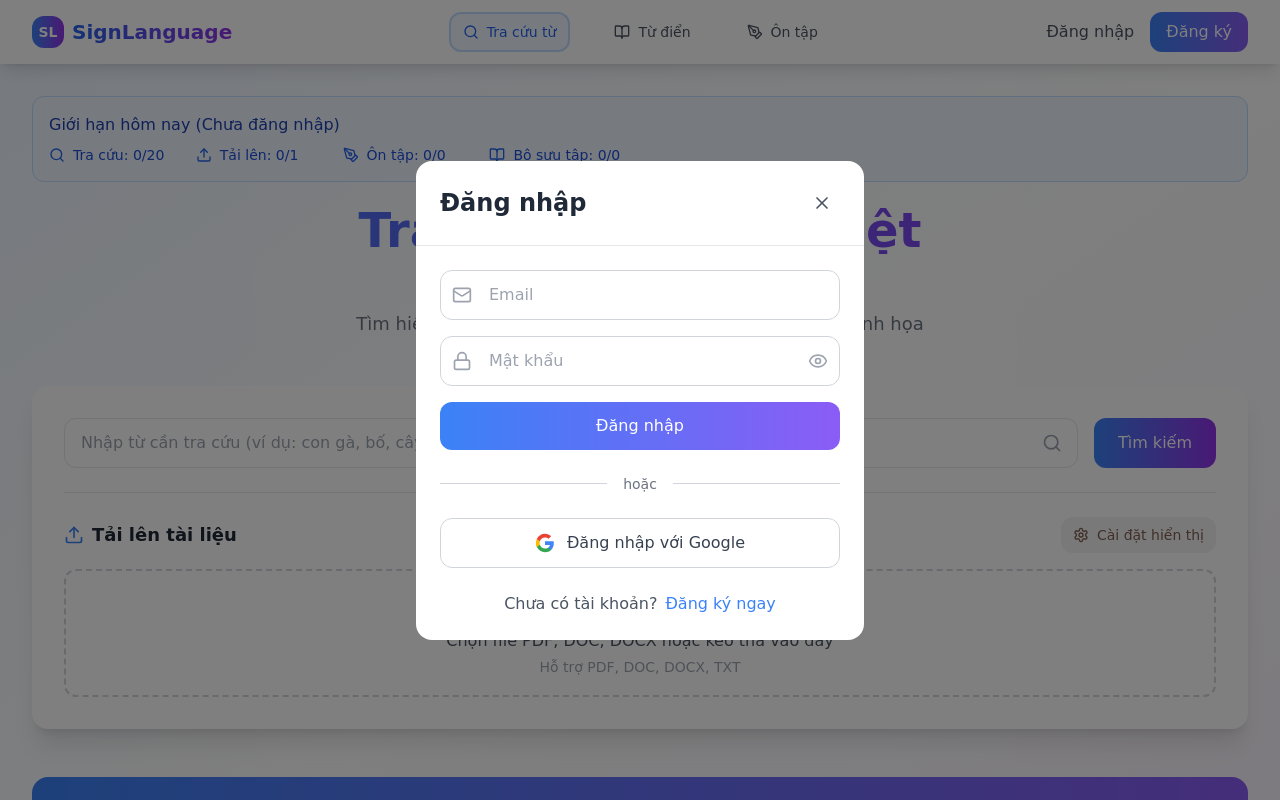
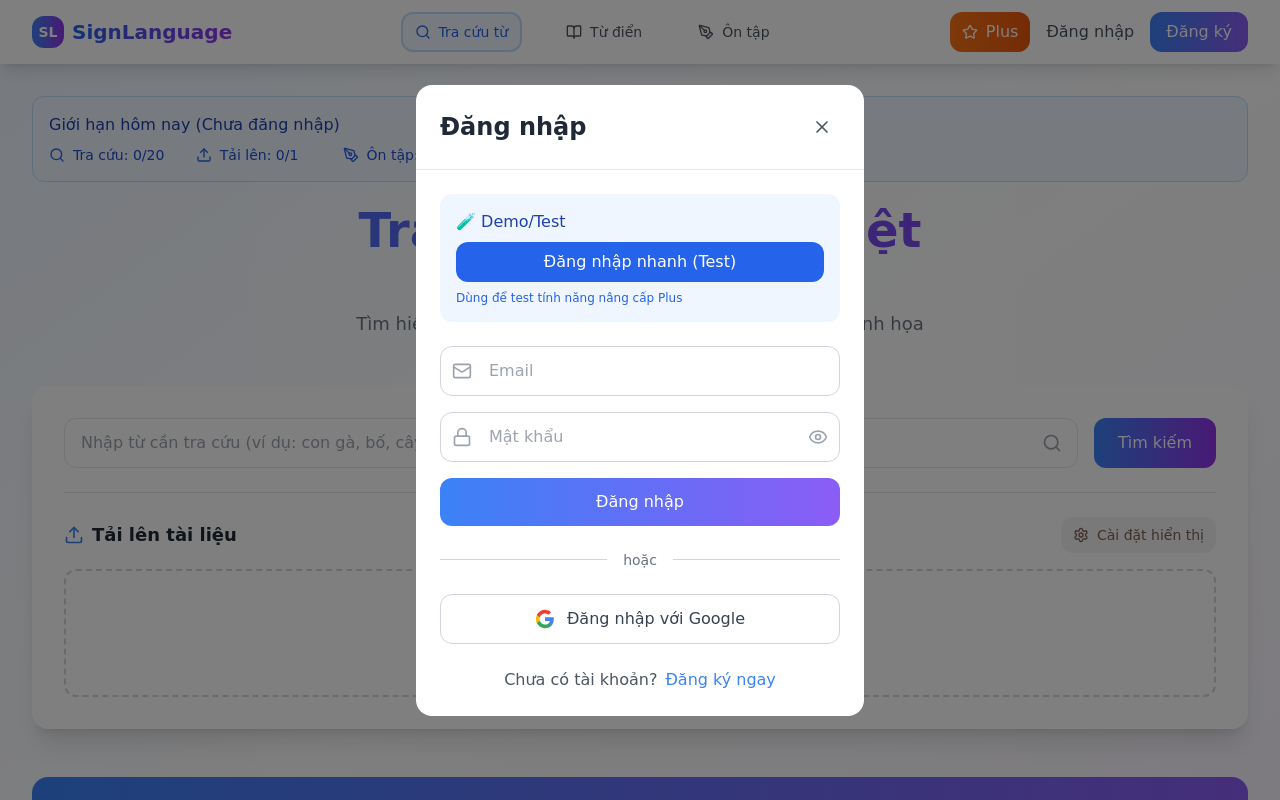
Before and after one commit to vvduc1803/viet-sign-words-explorer, a React (Vite) app: page / in a window 1280 px wide. Both pictures are taken after a click on the button "Đăng nhập". Shown: the top 800 px of the page. Built offline with nearby package versions, Linux system fonts and the light colour scheme.

Commit message:
Feat: Show upgrade button always, add auth check
Show the upgrade button in the header even when not logged in.
When the upgrade button is clicked, prompt for login and create a mock login for testing.

```diff
--- a/src/components/AuthModal.tsx
+++ b/src/components/AuthModal.tsx
@@ -1,6 +1,7 @@
 
 import React, { useState } from 'react';
 import { X, Mail, Lock, User, Eye, EyeOff } from 'lucide-react';
+import { useAuth } from '../contexts/AuthContext';
 
 interface AuthModalProps {
   isOpen: boolean;
@@ -11,26 +12,52 @@ interface AuthModalProps {
 
 const AuthModal: React.FC<AuthModalProps> = ({ isOpen, onClose, mode, onModeChange }) => {
   const [showPassword, setShowPassword] = useState(false);
+  const [isLoading, setIsLoading] = useState(false);
   const [formData, setFormData] = useState({
     email: '',
     password: '',
     name: '',
     confirmPassword: ''
   });
+  const { login, register } = useAuth();
 
   if (!isOpen) return null;
 
-  const handleSubmit = (e: React.FormEvent) => {
+  const handleSubmit = async (e: React.FormEvent) => {
     e.preventDefault();
-    // Simulate login/register (will be replaced with real auth later)
-    console.log('Auth submit:', mode, formData);
-    onClose();
+    setIsLoading(true);
+
+    try {
+      if (mode === 'login') {
+        await login(formData.email, formData.password);
+      } else {
+        await register(formData.name, formData.email, formData.password);
+      }
+      onClose();
+      setFormData({ email: '', password: '', name: '', confirmPassword: '' });
+    } catch (error) {
+      console.error('Auth error:', error);
+    } finally {
+      setIsLoading(false);
+    }
+  };
+
+  const handleQuickLogin = async () => {
+    setIsLoading(true);
+    try {
+      await login('test@example.com', 'password123');
+      onClose();
+    } catch (error) {
+      console.error('Quick login error:', error);
+    } finally {
+      setIsLoading(false);
+    }
   };
 
   const handleGoogleLogin = () => {
-    // Simulate Google login (will be replaced with real auth later)
-    console.log('Google login');
-    onClose();
+    // Simulate Google login
+    console.log('Google login simulation');
+    handleQuickLogin();
   };
 
   return (
@@ -51,6 +78,19 @@ const AuthModal: React.FC<AuthModalProps> = ({ isOpen, onClose, mode, onModeChan
 
         {/* Content */}
         <div className="p-6">
+          {/* Quick Test Login */}
+          <div className="mb-6 p-4 bg-blue-50 rounded-xl">
+            <h3 className="font-medium text-blue-800 mb-2">🧪 Demo/Test</h3>
+            <button
+              onClick={handleQuickLogin}
+              disabled={isLoading}
+              className="w-full bg-blue-600 text-white py-2 rounded-lg font-medium hover:bg-blue-700 transition-colors disabled:opacity-50"
+            >
+              {isLoading ? 'Đang đăng nhập...' : 'Đăng nhập nhanh (Test)'}
+            </button>
+            <p className="text-xs text-blue-600 mt-2">Dùng để test tính năng nâng cấp Plus</p>
+          </div>
+
           <form onSubmit={handleSubmit} className="space-y-4">
             {mode === 'register' && (
               <div className="relative">
@@ -113,9 +153,10 @@ const AuthModal: React.FC<AuthModalProps> = ({ isOpen, onClose, mode, onModeChan
 
             <button
               type="submit"
-              className="w-full bg-gradient-to-r from-education-blue to-education-purple text-white py-3 rounded-xl font-medium hover:shadow-lg transition-all duration-300"
+              disabled={isLoading}
+              className="w-full bg-gradient-to-r from-education-blue to-education-purple text-white py-3 rounded-xl font-medium hover:shadow-lg transition-all duration-300 disabled:opacity-50"
             >
-              {mode === 'login' ? 'Đăng nhập' : 'Đăng ký'}
+              {isLoading ? 'Đang xử lý...' : (mode === 'login' ? 'Đăng nhập' : 'Đăng ký')}
             </button>
           </form>
 
@@ -129,7 +170,8 @@ const AuthModal: React.FC<AuthModalProps> = ({ isOpen, onClose, mode, onModeChan
           {/* Google Login */}
           <button
             onClick={handleGoogleLogin}
-            className="w-full flex items-center justify-center space-x-3 border border-gray-300 py-3 rounded-xl hover:bg-gray-50 transition-colors duration-300"
+            disabled={isLoading}
+            className="w-full flex items-center justify-center space-x-3 border border-gray-300 py-3 rounded-xl hover:bg-gray-50 transition-colors duration-300 disabled:opacity-50"
           >
             <svg className="w-5 h-5" viewBox="0 0 24 24">
               <path fill="#4285F4" d="M22.56 12.25c0-.78-.07-1.53-.2-2.25H12v4.26h5.92c-.26 1.37-1.04 2.53-2.21 3.31v2.77h3.57c2.08-1.92 3.28-4.74 3.28-8.09z"/>
--- a/src/components/Header.tsx
+++ b/src/components/Header.tsx
@@ -1,4 +1,3 @@
-
 import React, { useState } from 'react';
 import { Link, useLocation } from 'react-router-dom';
 import { Menu, X, Search, BookOpen, PenTool, Heart, User, LogOut, Star } from 'lucide-react';
@@ -31,6 +30,16 @@ const Header = () => {
   const handleLogout = () => {
     logout();
     setUserMenuOpen(false);
+  };
+
+  const handleUpgradeClick = () => {
+    if (!isLoggedIn) {
+      // Show login modal first
+      setAuthMode('login');
+      setAuthModalOpen(true);
+    } else {
+      setUpgradeModalOpen(true);
+    }
   };
 
   return (
@@ -85,7 +94,7 @@ const Header = () => {
                   {/* Upgrade Button (only for non-premium users) */}
                   {!user?.isPremium && (
                     <button
-                      onClick={() => setUpgradeModalOpen(true)}
+                      onClick={handleUpgradeClick}
                       className="flex items-center space-x-2 bg-gradient-to-r from-orange-500 to-orange-600 text-white px-4 py-2 rounded-lg font-medium hover:shadow-lg transition-all duration-200"
                     >
                       <Star className="w-4 h-4" />
@@ -130,6 +139,15 @@ const Header = () => {
                 </>
               ) : (
                 <>
+                  {/* Upgrade Button for non-logged in users */}
+                  <button
+                    onClick={handleUpgradeClick}
+                    className="flex items-center space-x-2 bg-gradient-to-r from-orange-500 to-orange-600 text-white px-3 py-2 rounded-lg font-medium hover:shadow-lg transition-all duration-200"
+                  >
+                    <Star className="w-4 h-4" />
+                    <span>Plus</span>
+                  </button>
+
                   <button
                     onClick={() => handleAuthClick('login')}
                     className="text-gray-600 hover:text-education-blue font-medium transition-colors duration-200"
@@ -209,7 +227,7 @@ const Header = () => {
                   {!user?.isPremium && (
                     <button
                       onClick={() => {
-                        setUpgradeModalOpen(true);
+                        handleUpgradeClick();
                         setIsOpen(false);
                       }}
                       className="w-full text-left flex items-center space-x-3 px-3 py-2 rounded-md text-base font-medium bg-gradient-to-r from-orange-500 to-orange-600 text-white"
@@ -232,6 +250,18 @@ const Header = () => {
                 </>
               ) : (
                 <>
+                  {/* Mobile Upgrade Button */}
+                  <button
+                    onClick={() => {
+                      handleUpgradeClick();
+                      setIsOpen(false);
+                    }}
+                    className="w-full text-left flex items-center space-x-3 px-3 py-2 rounded-md text-base font-medium bg-gradient-to-r from-orange-500 to-orange-600 text-white"
+                  >
+                    <Star className="w-5 h-5" />
+                    <span>Nâng cấp Plus</span>
+                  </button>
+
                   <button
                     onClick={() => {
                       handleAuthClick('login');
@@ -269,6 +299,11 @@ const Header = () => {
       <UpgradeModal
         isOpen={upgradeModalOpen}
         onClose={() => setUpgradeModalOpen(false)}
+        onLoginRequired={() => {
+          setUpgradeModalOpen(false);
+          setAuthMode('login');
+          setAuthModalOpen(true);
+        }}
       />
 
       {/* Click outside to close user menu */}
--- a/src/components/UpgradeModal.tsx
+++ b/src/components/UpgradeModal.tsx
@@ -1,18 +1,31 @@
 
 import React from 'react';
 import { X, Star, Check, Zap } from 'lucide-react';
+import { useAuth } from '../contexts/AuthContext';
 
 interface UpgradeModalProps {
   isOpen: boolean;
   onClose: () => void;
+  onLoginRequired?: () => void;
 }
 
-const UpgradeModal: React.FC<UpgradeModalProps> = ({ isOpen, onClose }) => {
+const UpgradeModal: React.FC<UpgradeModalProps> = ({ isOpen, onClose, onLoginRequired }) => {
+  const { user, isLoggedIn, upgrade } = useAuth();
+
   if (!isOpen) return null;
 
   const handleUpgrade = () => {
-    // Simulate upgrade process (will be replaced with real payment later)
+    if (!isLoggedIn) {
+      // Require login first
+      if (onLoginRequired) {
+        onLoginRequired();
+      }
+      return;
+    }
+
+    // Simulate upgrade process
     console.log('Upgrade to Plus');
+    upgrade();
     onClose();
   };
 
@@ -44,6 +57,9 @@ const UpgradeModal: React.FC<UpgradeModalProps> = ({ isOpen, onClose }) => {
             </div>
             <h2 className="text-3xl font-bold mb-2">Nâng cấp lên Plus</h2>
             <p className="text-blue-100 text-lg">Mở khóa toàn bộ tính năng và sử dụng không giới hạn</p>
+            {!isLoggedIn && (
+              <p className="text-yellow-200 text-sm mt-2 font-medium">⚠️ Bạn cần đăng nhập để nâng cấp</p>
+            )}
           </div>
         </div>
 
@@ -78,7 +94,9 @@ const UpgradeModal: React.FC<UpgradeModalProps> = ({ isOpen, onClose }) => {
               className="w-full bg-gradient-to-r from-education-blue to-education-purple text-white py-4 rounded-xl font-semibold text-lg hover:shadow-xl transition-all duration-300 flex items-center justify-center space-x-2"
             >
               <Zap className="w-5 h-5" />
-              <span>Nâng cấp ngay - 299.000₫/tháng</span>
+              <span>
+                {!isLoggedIn ? 'Đăng nhập để nâng cấp' : 'Nâng cấp ngay - 299.000₫/tháng'}
+              </span>
             </button>
 
             <button className="w-full border-2 border-gray-300 text-gray-700 py-3 rounded-xl font-medium hover:bg-gray-50 transition-colors duration-300">
--- a/src/contexts/AuthContext.tsx
+++ b/src/contexts/AuthContext.tsx
@@ -93,7 +93,7 @@ export const AuthProvider: React.FC<{ children: React.ReactNode }> = ({ children
 
     const mockUser: User = {
       id: '1',
-      name: 'Người dùng',
+      name: email.includes('test') ? 'Test User' : 'Người dùng',
       email: email,
       isPremium: false
     };
--- a/src/pages/Index.tsx
+++ b/src/pages/Index.tsx
@@ -1,4 +1,3 @@
-
 import React, { useState, useEffect } from 'react';
 import { useLocation } from 'react-router-dom';
 import { Search, Upload, FileText, AlertCircle, CheckCircle } from 'lucide-react';
@@ -165,6 +164,15 @@ Ví dụ: Hôm nay tôi thấy con gà đi kiếm ăn trong vườn. Mẹ tôi
     window.getSelection()?.removeAllRanges();
   };
 
+  const handleUpgradeClick = () => {
+    if (!isLoggedIn) {
+      setAuthMode('login');
+      setAuthModalOpen(true);
+    } else {
+      setUpgradeModalOpen(true);
+    }
+  };
+
   return (
     <div className="min-h-screen bg-gradient-to-br from-blue-50 via-white to-purple-50">
       <div className="max-w-7xl mx-auto px-4 sm:px-6 lg:px-8 py-8">
@@ -176,7 +184,7 @@ Ví dụ: Hôm nay tôi thấy con gà đi kiếm ăn trong vườn. Mẹ tôi
             setAuthMode('login');
             setAuthModalOpen(true);
           }}
-          onUpgrade={() => setUpgradeModalOpen(true)}
+          onUpgrade={handleUpgradeClick}
         />
 
         {/* Hero Section */}
@@ -413,6 +421,11 @@ Ví dụ: Hôm nay tôi thấy con gà đi kiếm ăn trong vườn. Mẹ tôi
       <UpgradeModal
         isOpen={upgradeModalOpen}
         onClose={() => setUpgradeModalOpen(false)}
+        onLoginRequired={() => {
+          setUpgradeModalOpen(false);
+          setAuthMode('login');
+          setAuthModalOpen(true);
+        }}
       />
     </div>
   );
```
